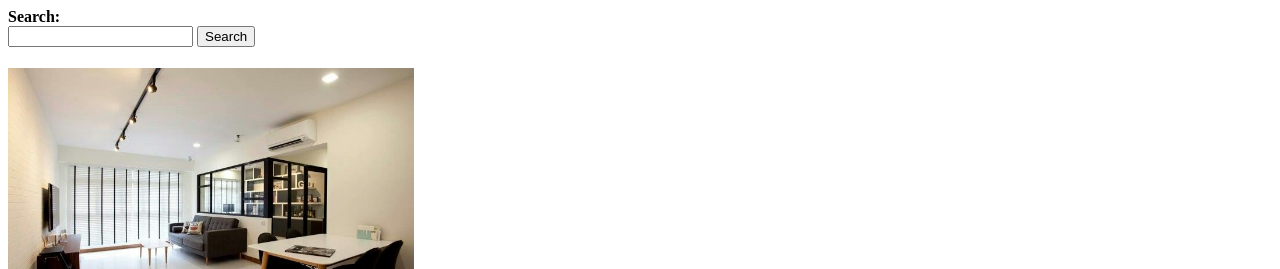
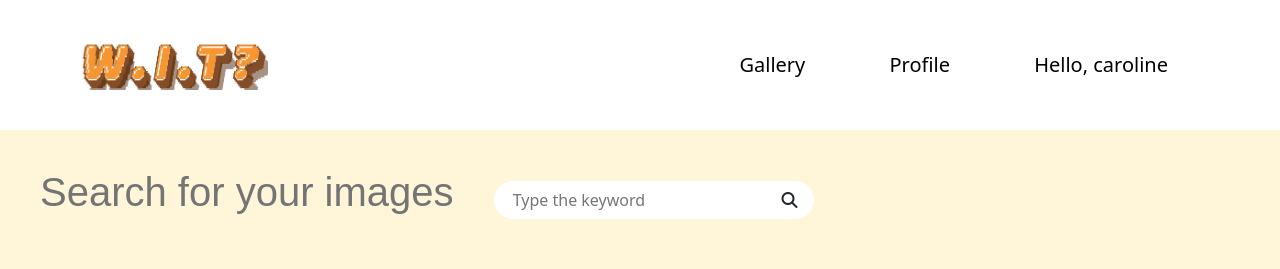
Before and after one commit to BreakfastDeluxe/FYP-23-S1-05, a Django app: page /history in a window 1280 px wide. Shown: the top 269 px of the page. Run offline with Django 4.2, Linux system fonts and the light colour scheme; a user stored in the database is signed in; data comes from the database, SQL or seed files in the repository; parts of the project's set-up code (start-up, migrations or seed data) failed here and were passed over; some libraries are stand-ins or nearby versions; some web fonts are replaced.

Commit message:
history page (web) done

```diff
--- a/fypMain/whatisthis/templates/history.html
+++ b/fypMain/whatisthis/templates/history.html
@@ -1,31 +1,147 @@
 <html>
-    <!-- this page is the gallery to display images uploaded by the logged in user, display gallery of images and delete button on each image-->
-<head></head>
+{% include 'navbar.html' %}
+<!-- this page is the gallery to display images uploaded by the logged in user, display gallery of images and delete button on each image-->
+<meta charset="UTF-8">
+<meta name="viewport" content="width=device-width, initial-scale=1.0">
+<link href="https://cdn.jsdelivr.net/npm/bootstrap@5.3.0-alpha1/dist/css/bootstrap.min.css" rel="stylesheet"
+    integrity="sha384-GLhlTQ8iRABdZLl6O3oVMWSktQOp6b7In1Zl3/Jr59b6EGGoI1aFkw7cmDA6j6gD" crossorigin="anonymous">
+<link rel="stylesheet" href="https://use.typekit.net/bnb5hdo.css"> <!-- fonts -->
+<link rel="stylesheet" href="https://use.typekit.net/zek8wwu.css"> <!-- fonts -->
+
+<head>
+    <style>
+        .img-gallery {
+            display: flex;
+            flex-wrap: wrap;
+            justify-content: flex-start;
+            width: 100%;
+            background-color: #ffc10726;
+        }
+
+        .img-gallery>li {
+            flex-basis: auto;
+            list-style-type: none;
+            /*background-color: #fce3c0;*/
+            padding: 10px;
+        }
+
+        .img-gallery li img {
+            object-fit: cover;
+            max-width: auto;
+            height: 25rem;
+            vertical-align: middle;
+            border-radius: 5px;
+        }
+
+        li:last-of-type {
+            margin-right: auto;
+        }
+
+        .search-container {
+            padding: 2rem 0rem 0.5rem 2.5rem;
+            background-color: #ffc10726;
+        }
+
+        form {
+            display: flex;
+            align-items: center;
+        }
+
+
+
+        #search_query {
+            font: 16px system-ui;
+            height: 2rem;
+            width: 20rem;
+            padding: 1.2rem;
+            border-radius: 30px;
+            border-style: none;
+        }
+
+        #search_image {
+            position: relative;
+            right: 2rem;
+        }
+
+        .gallery {
+            margin-right: 2.5rem;
+        }
+
+        .gallery-text {
+            font-size: 2.5rem;
+            font-family: "grenadine-mvb", sans-serif;
+            font-weight: 500;
+            font-style: normal;
+            color: #747474;
+        }
+
+        #delete_image {
+            margin: 10px;
+            padding: 1.5rem;
+            border-radius: 100%;
+            background-color: #ffb6bd;
+            color: #b02a37;
+            position: absolute;
+            transform:translate(0.5rem, -3rem);
+            visibility: hidden;
+        }
+
+        .img-gallery li:hover #delete_image {
+            visibility:visible;
+
+        }
+
+        button {
+            all: unset;
+            cursor: pointer;
+            position: relative;
+        }
+
+    </style>
+</head>
+
 <body>
-    <div>
-        <h4>Search:
-            <form action="{%url 'gallery' %}" method="POST">
-                {% csrf_token %}
-                <input type='text' id = 'search_query' name = 'search_query'>
-                <input type="submit" value="Search">
-            </form>
-        </h4>
+    <div class="search-container">
+        <form action="{%url 'gallery' %}" method="POST">
+            {% csrf_token %}
+            <div class="gallery">
+                <p class="gallery-text">Search for your images</p>
+            </div>
+            <input type='text' id='search_query' name='search_query' placeholder="Type the keyword">
+            <button type="submit" id="search_image"><i class="fa-solid fa-magnifying-glass"></i></button>
+        </form>
+
     </div>
-    <div>
-    {% if gallery_images %}
+    <ul class="img-gallery">{% if gallery_images %}
         {% for image in gallery_images %}
-            <img src="{{ image.upload_Image.url }}" style="max-height: 280px;" id="gallery-img">
+        <li>
+            <img src="{{ image.upload_Image.url }}" style="max-height: 280px;" class="gallery-img">
             <!--{{image.id}}-->
             <form action="{%url 'delete_image' %}" method="POST">
                 {% csrf_token %}
-                <input type='hidden' id = 'image_id' name = 'image_id' value = {{image.id}}>
-                <input type="submit" value="Delete">
+                <input type='hidden' id='image_id' name='image_id' value={{image.id}}>
+                <button type="submit" value="Delete" id="delete_image"><i class="fa-regular fa-trash-can"></i></button>
             </form>
+        </li>
         {% endfor %}
         {% else %}
         <h4> No images found!</h4>
-    {% endif %}
+        {% endif %}
 
-    </div>
+    </ul>
 </body>
+
 </html>
+
+<script src="https://kit.fontawesome.com/291dbe35c1.js" crossorigin="anonymous"></script>
+<script>
+    // Font activation
+    (function (d) {
+        var config = {
+            kitId: 'yks7jmw',
+            scriptTimeout: 3000,
+            async: true
+        },
+            h = d.documentElement, t = setTimeout(function () { h.className = h.className.replace(/\bwf-loading\b/g, "") + " wf-inactive"; }, config.scriptTimeout), tk = d.createElement("script"), f = false, s = d.getElementsByTagName("script")[0], a; h.className += " wf-loading"; tk.src = 'https://use.typekit.net/' + config.kitId + '.js'; tk.async = true; tk.onload = tk.onreadystatechange = function () { a = this.readyState; if (f || a && a != "complete" && a != "loaded") return; f = true; clearTimeout(t); try { Typekit.load(config) } catch (e) { } }; s.parentNode.insertBefore(tk, s)
+    })(document);
+</script>
```
